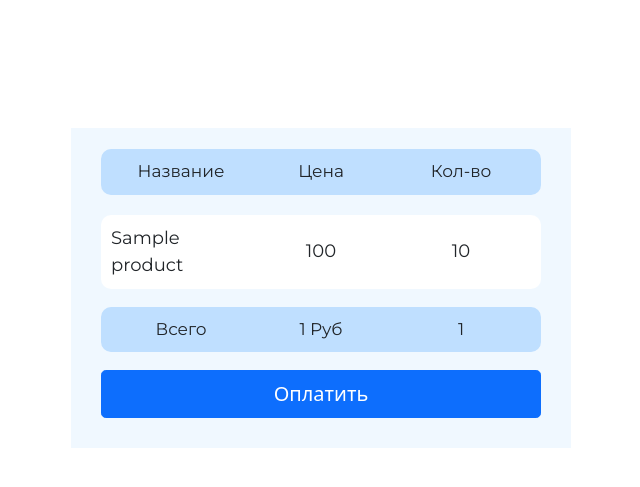
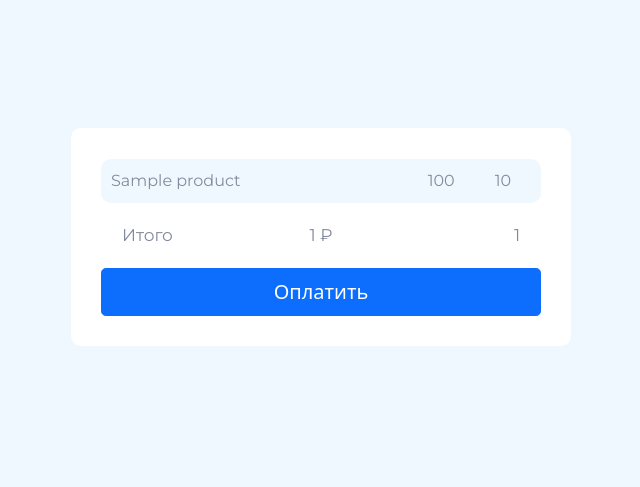
Before and after one commit to 12boris/pay-module, a Flask app: template templates/start_order.html in a window 1280 px wide. Shown: the top 487 px of the page, without its empty margins (319-959 px from the left). Run offline with Flask 3, Linux system fonts and the light colour scheme; the template is opened without the code that fills it: most values are stand-ins (such as "Sample title", 1, 10 or a date in 2020).

Commit message:
Update start_order.html

```diff
--- a/templates/start_order.html
+++ b/templates/start_order.html
@@ -15,18 +15,23 @@
       <style>
             @import url('https://fonts.googleapis.com/css?family=Montserrat:100,300,400,700');
 
+            head, body{
+                  background-color: aliceblue;
+            }
+
             .main {
                   width: 90%;
                   max-width: 500px;
                   height: max-content;
                   font-size: 20px;
-                  background-color: aliceblue;
+                  background-color: white;
                   padding: 30px;
                   padding-top: 21px;
                   display: flex;
                   justify-content: center;
                   align-items: center;
                   flex-wrap: wrap;
+                  border-radius: 10px;
             }
 
             p {
@@ -42,8 +47,8 @@
                   width: 100%;
                   height: max-content;
                   padding: 10px;
-                  margin-top: 20px;
-                  background-color: white;
+                  margin: 10px 0;
+                  background-color: #f0f8ff;
                   border-radius: 10px;
                   display: flex;
             }
@@ -51,7 +56,12 @@
             .product p {
                   margin: 0;
                   padding: 0;
-                  font-size: 18px;
+                  font-size: 16px;
+                  color: #848a9d;
+            }
+
+            a{
+                  transition: .1s !important;
             }
 
       </style>
@@ -60,19 +70,18 @@
 
             <div style="display: flex;justify-content: center;align-items: center;margin-top: 10%;">
                   <div class="main">
-                        <div class="product" style="margin-top: 0px;background: #bfdfff;">
-                              <p style="font-size: 17px">Название</p><p style="font-size: 17px">Цена</p><p style="font-size: 17px">Кол-во</p>
-                        </div>
                         {% for product in products %}
                         <div class="product">
-                              <p>{{ product.name }}</p>
-                              <p>{{ product.sum * product.quantity }}</p>
-                              <p>{{ product.quantity }}</p>
+                              <p style='justify-content: start;width: 100%;margin-right: 21px;'>{{ product.name }}</p>
+                              <p style='margin: 0 20px;width: max-content;'>{{ product.sum * product.quantity }}</p>
+                              <p style='margin: 0 20px;width: max-content;'>{{ product.quantity }}</p>
                         </div>
                         {% endfor %}
 
-                        <div class="product" style="margin: 18px 0 18px 0;background: #bfdfff;">
-                              <p style="font-size: 17px">Всего</p><p style="font-size: 17px">{{ total_cost }} Руб</p><p style="font-size: 17px">{{ total_quan }}</p>
+                        <div class="product" style="width: 95%;background-color: white;margin: 0 0 9px 0;">
+                              <p style="justify-content: left;font-size: 17px;">Итого</p>
+                              <p style="font-size: 17px">{{ total_cost }} ₽</p>
+                              <p style="justify-content: right;font-size: 17px">{{ total_quan }}</p>
                         </div>
 
                         <a class="button-pay w-100 btn btn-primary btn-lg" href="{{ link | safe }}">Оплатить</a>
```
